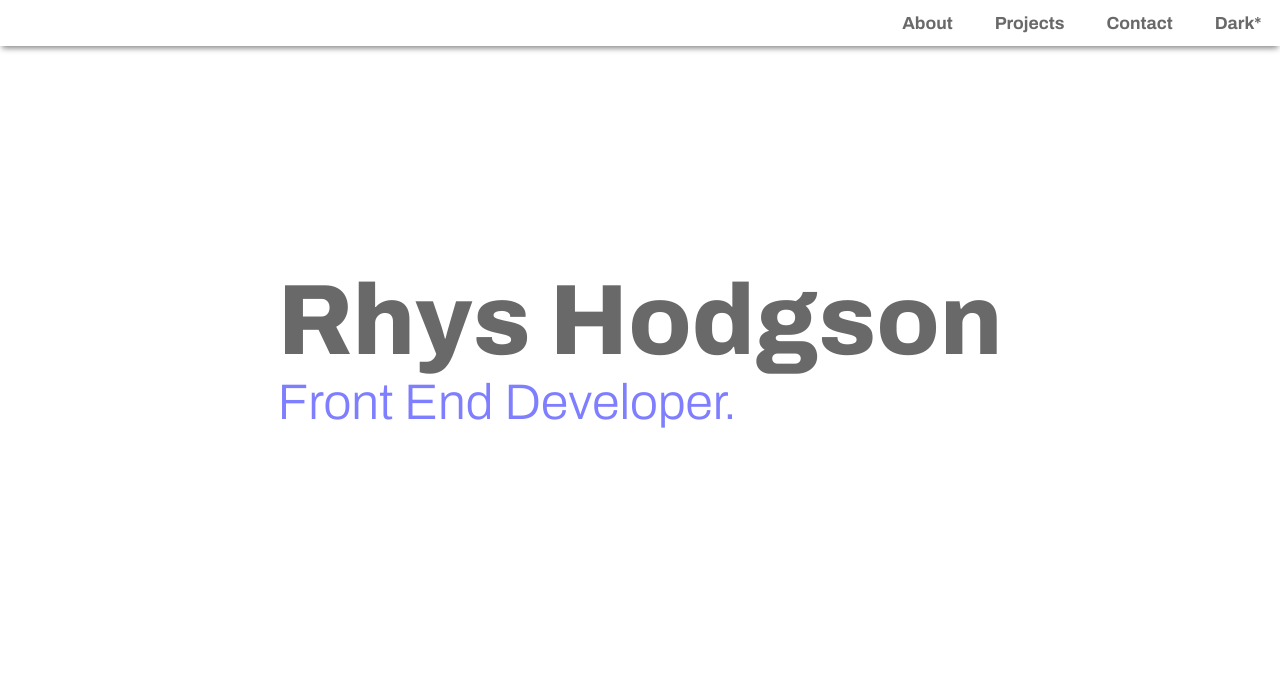
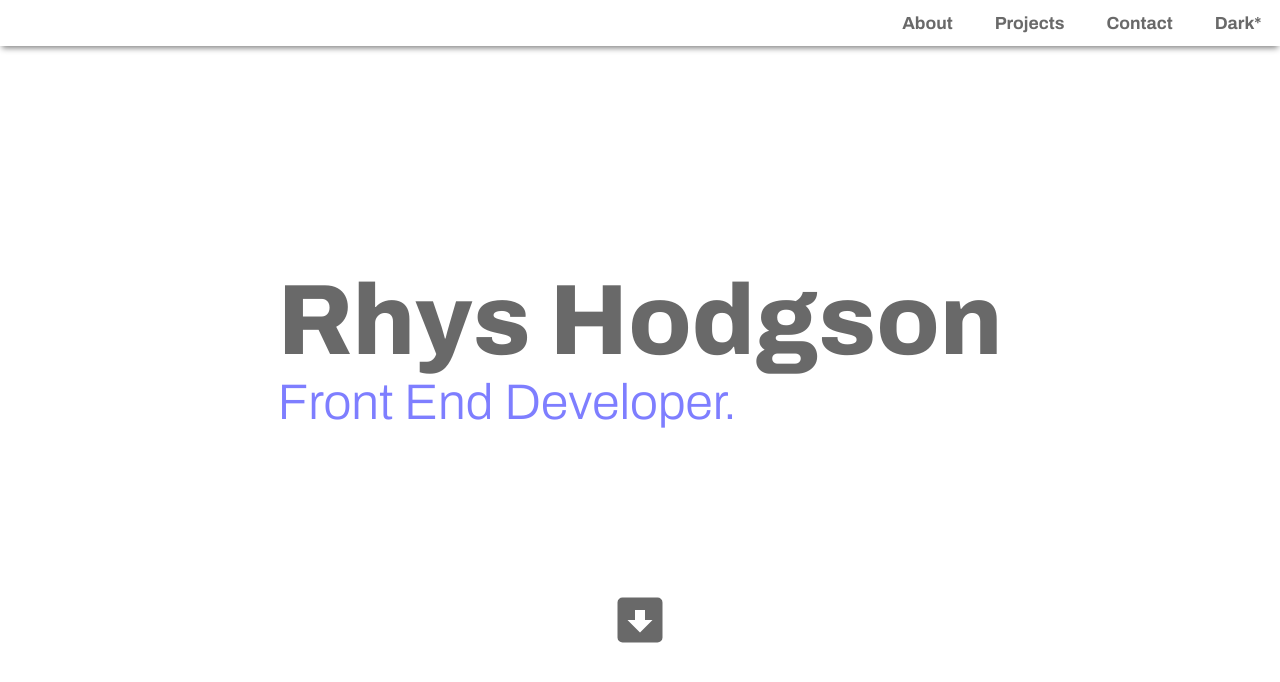
Before and after one commit to rhysez/portfolio, a plain HTML site: page index.html in a window 1280 px wide. Drawn offline with Linux system fonts and the light colour scheme.

Commit message:
add arrow-down svg and implement animation

```diff
--- a/index.html
+++ b/index.html
@@ -22,6 +22,10 @@
         </div>
     </div>
 
+    <div id="arrowDownContainer">
+        <img src="./images/arrow-down.svg" alt="arrow down" class="arrowDown">
+    </div>
+
     <div id="techStack">
 
     </div>
--- a/style.css
+++ b/style.css
@@ -60,3 +60,31 @@
     margin: 0;
     padding: 0;
 }
+
+#arrowDownContainer {
+    display: flex;
+    justify-content: center;
+    padding-top: 18rem;
+}
+
+@keyframes bounce {
+    0%   { transform: translateY(0); }
+    50%  { transform: translateY(-20px); }
+    100% { transform: translateY(0); }
+}
+
+.arrowDown {
+    width: 6rem;
+    height: 6rem;
+    filter: invert(45%) sepia(0%) saturate(518%) hue-rotate(144deg) brightness(89%) contrast(87%);
+    cursor: pointer;
+    transition: all ease-in-out 0.25s;
+    animation-name: bounce;
+    animation-timing-function: ease;
+    animation-duration: 2s;
+    animation-iteration-count: infinite;
+}
+
+.arrowDown:hover {
+    filter: invert(40%) sepia(78%) saturate(1019%) hue-rotate(215deg) brightness(109%) contrast(101%);
+}
```
Also changed, not shown: images/arrow-down.svg (added).
